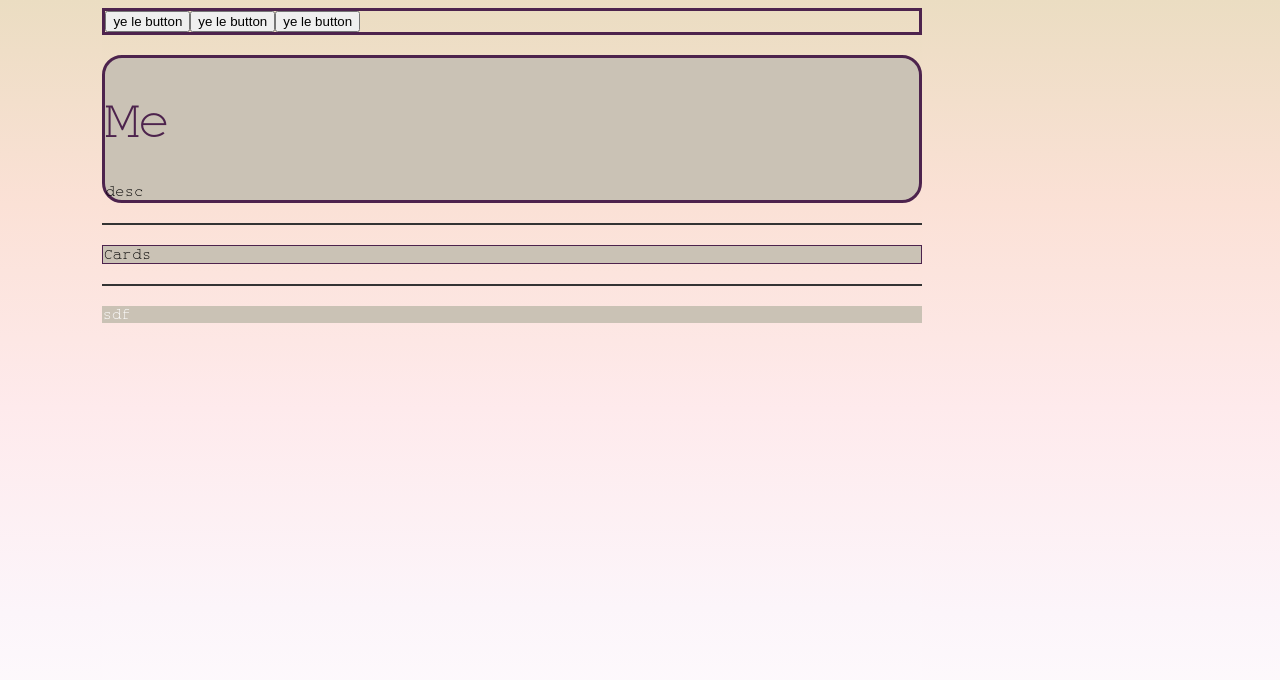
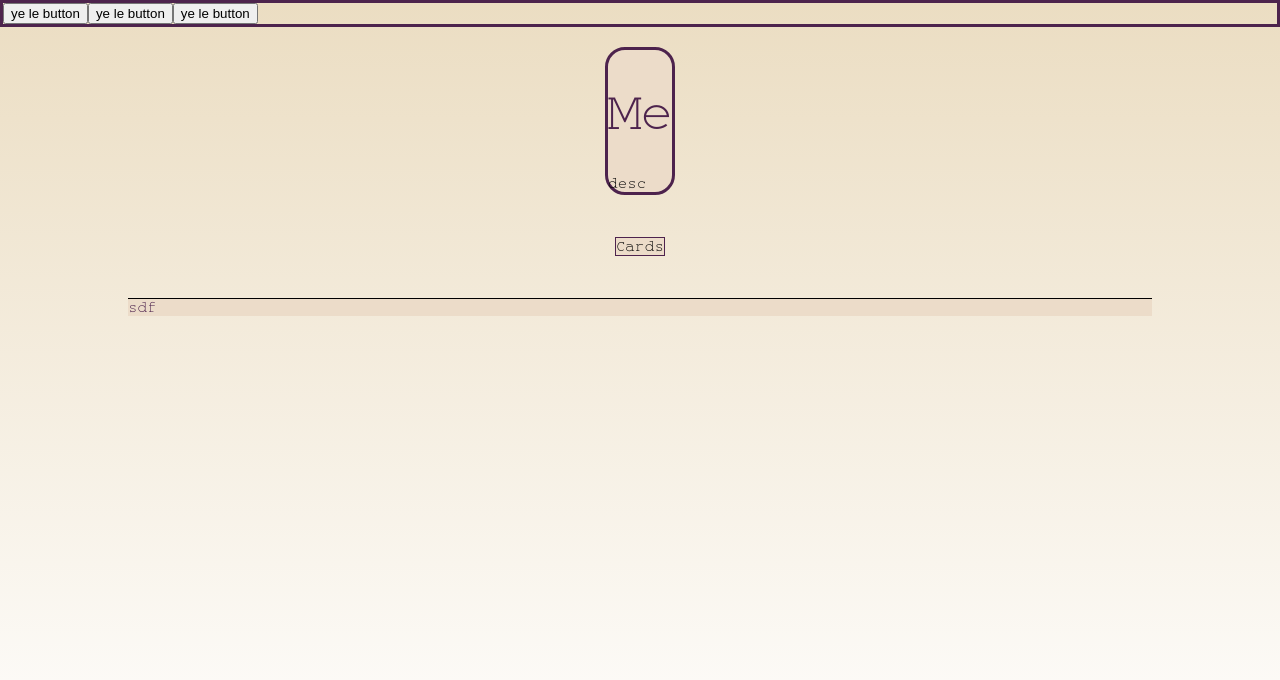
Before and after one commit to GriT5555/FolioC, a React (Vite) app: page / in a window 1280 px wide. Shown: the top 680 px of the page. Built offline with nearby package versions, Linux system fonts and the light colour scheme.

Commit message:
Layout fix

```diff
--- a/src/App.jsx
+++ b/src/App.jsx
@@ -1,6 +1,6 @@
 import { useState } from 'react'
 import './App.css'
-import Home from "./pages/Home"
+import Home from './pages/home';
 import "./index.scss"
 
 export default function App(){
--- a/src/index.scss
+++ b/src/index.scss
@@ -1,8 +1,10 @@
 body, html {
-  width: 80%;
+  margin: 0;
+  padding: 0;
+  width: 100%;
   box-sizing: border-box;
   min-height: 100vh;
-  background-image: linear-gradient(to top, #ffffff, #fcf5fa, #feeaec, #fbe1d6, #ebddc2);
+  background-image: linear-gradient(to top, #ffffff, #ebddc2);
 }
 
 @font-face {
@@ -20,14 +22,10 @@ $pot2:#EDD4B2;
 $bckIvo:#EBDDC2;
 
 :root {
-  display: flex;
-  flex-direction: column;
   font-synthesis: none;
   text-rendering: optimizeLegibility;
   -webkit-font-smoothing: antialiased;
-  place-items: center;
   font-family: "Monospace";
-  min-height: 100vh;
 }
 
 h1, h2 {
@@ -81,6 +79,16 @@ code {
   margin: 20px 0;
 }
 
+.guts{
+  display: flex;
+  flex-direction: column;
+  justify-content: center;
+  width: 80%;
+  margin-left: auto;
+  margin-right: auto;
+  align-items: center;
+}
+
 .NavBar{
   display: flex;
   flex-direction: row;
@@ -95,7 +103,7 @@ code {
   box-sizing: border-box;
   margin-top: 20px;
   border-radius: 20px;
-  background-color: $pbck;
+  background-color: $cbck;
 }
 
 .ProjectCards{
@@ -103,15 +111,16 @@ code {
   flex-direction: row;
   box-sizing: border-box;
   border: 1px solid $txtbord;
-  background-color: $pbck;
+  background-color: $cbck;
 }
 
 .footer{
   display: flex;
   flex: row;
   width: 100%;
-  color: white;
+  border-top: solid 1px black;
+  color: $txtbord;
   background-color: black;
   box-sizing: border-box;
-  background-color: $pbck;
+  background-color: $cbck;
 }
```
